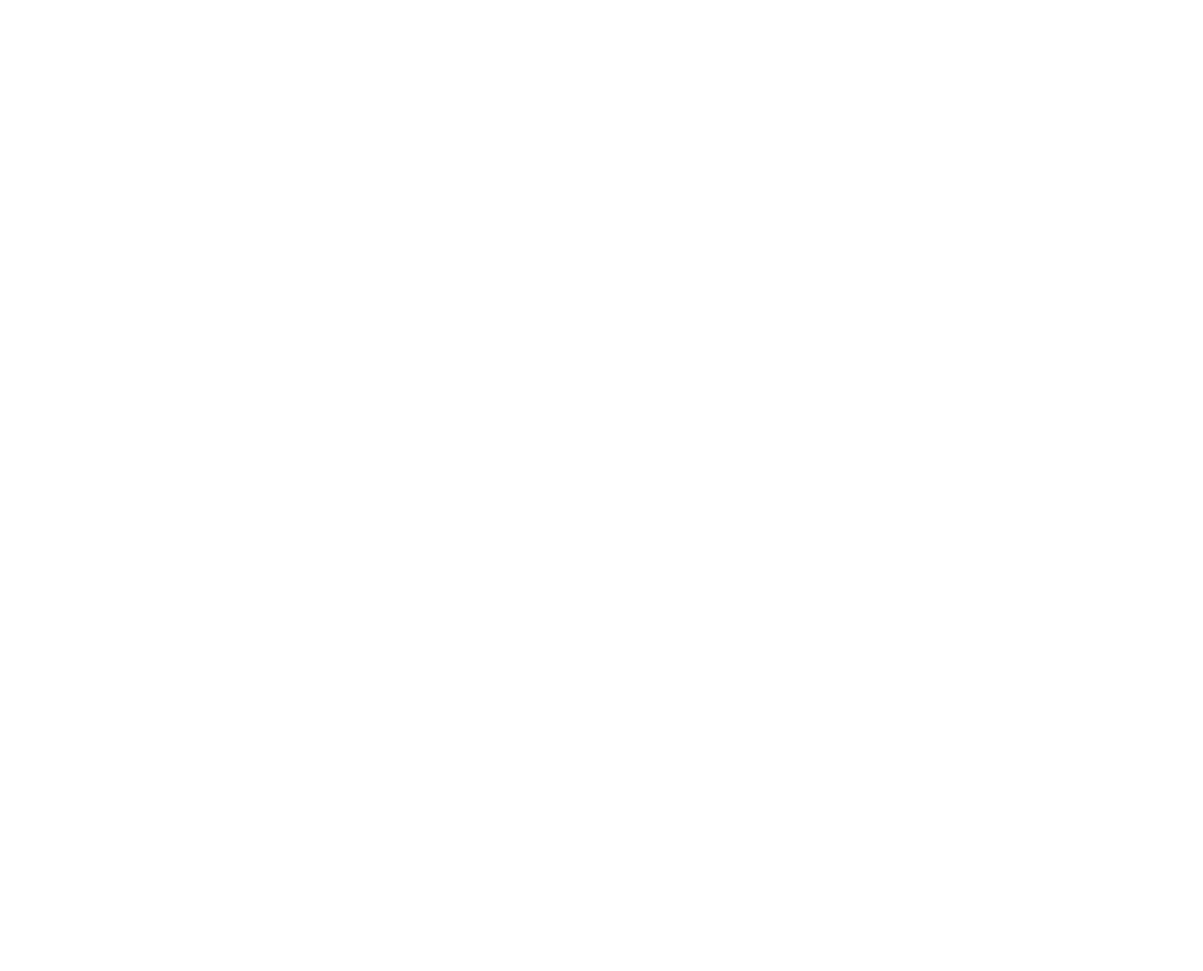
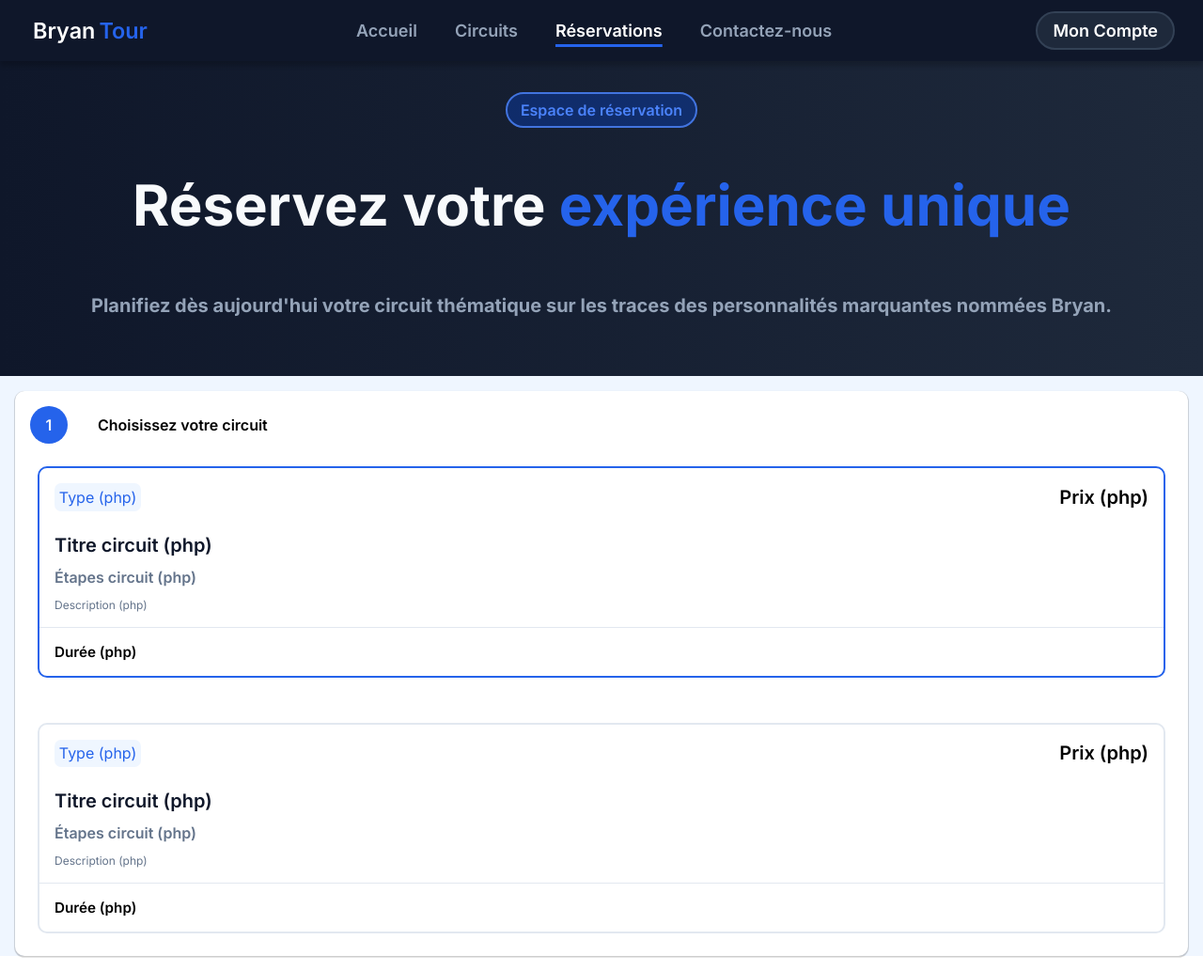
Before and after one commit to Dfortgaming/Projet_BDD, a PHP site: page /reservations.html in a window 1280 px wide. Before the commit the page is empty. Shown: the whole page at 94% size. Before the commit the page ends 800 px from the top, so only its background shows below. Run offline with PHP 8.4, Linux system fonts and the light colour scheme.

Commit message:
Ajout du choix de circuit dans la page de réservation

```diff
--- a/HTML/circuits.html
+++ b/HTML/circuits.html
@@ -39,7 +39,7 @@
                 </div>
 
                 <div class="account">
-                    Mon Compte
+                    <a href=#account class="button">Mon Compte</a>
                 </div>
 
             </div>
@@ -47,7 +47,7 @@
             <nav class="pages" id="pages">
                 <a href="./homepage.html" class="p_link">Accueil</a>
                 <a href="./circuits.html" class="p_link_a">Circuits</a>
-                <a href="#reservations" class="p_link">Réservations</a>
+                <a href="./reservations.html" class="p_link">Réservations</a>
                 <a href="#contact" class="p_link">Contactez-nous</a>
             </nav>
 
--- a/HTML/homepage.html
+++ b/HTML/homepage.html
@@ -39,7 +39,7 @@
                 </div>
 
                 <div class="account">
-                    Mon compte
+                    <a href=#account class="button">Mon Compte</a>
                 </div>
 
             </div>
@@ -47,7 +47,7 @@
             <nav class="pages" id="pages">
                 <a href="./homepage.html" class="p_link_a">Accueil</a>
                 <a href="./circuits.html" class="p_link">Circuits</a>
-                <a href="#reservations" class="p_link">Réservations</a>
+                <a href="./reservations.html" class="p_link">Réservations</a>
                 <a href="#contact" class="p_link">Contactez-nous</a>
             </nav>
 
--- a/HTML/reservations.html
+++ b/HTML/reservations.html
@@ -0,0 +1,112 @@
+<!DOCTYPE html>
+<html lang="fr">
+
+<head>
+    <meta charset="UTF-8">
+    <meta name="viewport" content="width=device-width, initial-scale=1.0">
+
+    <link rel="stylesheet" href="./style/bryan_style.css">
+
+    <title>Bryan's Tour</title>
+
+    <script src="./script/script.js"></script>
+
+    <link rel="preconnect" href="https://fonts.googleapis.com">
+    <link rel="preconnect" href="https://fonts.gstatic.com" crossorigin>
+    <link
+        href="https://fonts.googleapis.com/css2?family=Inter:wght@400;500;600;700;800&display=swap"
+        rel="stylesheet">
+</head>
+
+<body>
+    <main>
+        <header class="d_blue">
+
+            <div class="nav-top">
+
+                <button
+                    class="menu-toggle"
+                    id="menu-toggle"
+                    aria-label="Ouvrir le menu"
+                    aria-expanded="false"
+                    aria-controls="pages">
+                    ☰
+                </button>
+
+                <div class="title_header">
+                    <div class="title_w">Bryan</div>
+                    <div class="title_b">Tour</div>
+                </div>
+
+                <div class="account">
+                    <a href=#account class="button">Mon Compte</a>
+                </div>
+
+            </div>
+
+            <nav class="pages" id="pages">
+                <a href="./homepage.html" class="p_link">Accueil</a>
+                <a href="./circuits.html" class="p_link">Circuits</a>
+                <a href="./reservations.html" class="p_link_a">Réservations</a>
+                <a href="#contact" class="p_link">Contactez-nous</a>
+            </nav>
+
+        </header>
+        <section class="preview" id="accueil">
+
+            <div class="sticker">
+                Espace de réservation
+            </div>
+
+            <h1>
+                Réservez votre
+                <span>expérience unique</span>
+            </h1>
+
+            <div class="subtitle">
+                <h3>
+                    Planifiez dès aujourd'hui votre circuit thématique sur les traces des personnalités marquantes nommées Bryan.
+                </h3>
+            </div>
+
+        </section>
+
+        <section class="content_res">
+
+            <div class="choice">
+                <div class="header">
+                    <div class="number">1</div>
+                    <div class="title">Choisissez votre circuit</div>
+                </div>
+                <div class="content">
+                    <div class="circ_disp_p">
+                        <div class="top">
+                            <div class="type">Type (php)</div>
+                            <div class="prix">Prix (php)</div>
+                        </div>
+                        <div class="mid">
+                            <div class="title-circ">Titre circuit (php)</div>
+                            <div class="steps">Étapes circuit (php)</div>
+                            <div class="desc">Description (php)</div>
+                        </div>
+                        <div class="bottom">
+                            <div class="during_time">Durée (php)</div>
+                        </div>
+                    </div>
+                    <div class="circ_disp">
+                        <div class="top">
+                            <div class="type">Type (php)</div>
+                            <div class="prix">Prix (php)</div>
+                        </div>
+                        <div class="mid">
+                            <div class="title-circ">Titre circuit (php)</div>
+                            <div class="steps">Étapes circuit (php)</div>
+                            <div class="desc">Description (php)</div>
+                        </div>
+                        <div class="bottom">
+                            <div class="during_time">Durée (php)</div>
+                        </div>
+                    </div>
+                </div>
+            </div>
+        </section>
--- a/HTML/style/bryan_style.css
+++ b/HTML/style/bryan_style.css
@@ -41,6 +41,7 @@ body {
     color: white;
     font-size: 1.125rem;
     font-weight: 550;
+    box-shadow: 0px 5px 5px rgba(0, 0, 0, 0.2);
 }
 
 .nav-top {
@@ -94,7 +95,7 @@ body {
     padding: 0.5rem 0.625rem;
     background-color: var(--bg-hero);
     border: 0.125rem solid var(--border-dark);
-    border-radius: 0.625rem;
+    border-radius: 2rem;
     font-size: 0.875rem;
     text-align: center;
     white-space: nowrap;
@@ -335,11 +336,129 @@ a:hover{
 
 a{
     text-decoration: none;
+    color: white ;
 }
 
 .mid-text{
     text-align: center;
     max-width: 8rem;
+}
+
+.number{
+    background-color: var(--badge-text);
+    display: flex;
+    justify-content: center;
+    align-items: center;
+    border-radius: 5rem;
+    padding: 0.5rem;
+    width: 2.5rem ;
+    height: 2.5rem;
+    font-size: 1rem;
+
+}
+
+.title{
+    color: black;
+    font-size: 1rem;
+    margin-left: 2rem;
+}
+
+.header{
+    margin: auto;
+    padding: 0.5rem;
+    display: flex;
+    flex-direction: row;
+    align-items: center;
+}
+
+.choice{
+    background-color: var(--bg-card);
+    margin: 1rem;
+    padding: 0.5rem;
+    border-radius: 10px;
+    box-shadow: 0px 0.05rem 0.05rem 0.05rem rgba(0, 0, 0, 0.2);
+    font-weight: 600;
+}
+
+.choice:hover{
+    box-shadow: 0px 0.1rem 0.1rem 0.1rem rgba(0, 0, 0, 0.2);;
+}
+
+.content{
+    display: flex;
+    flex-direction:column ;
+    gap: 1rem;
+}
+
+.circ_disp_p{
+    margin: 1rem;
+    border:#2563EB solid 2.25px;
+    border-radius: 10px;
+
+}
+
+.circ_disp:hover{
+    margin: 1rem;
+    border:#6f93e0 solid 2.25px;
+    border-radius: 10px;
+}
+
+.circ_disp{
+    margin: 1rem;
+    border:var(--border) solid 2.25px;
+    border-radius: 10px;
+}
+
+.circ_disp .top{
+    display: flex;
+    flex-direction: row;
+    align-items: center;
+    justify-content: space-between;
+    padding: 1rem;
+    font-weight: 400;
+    border-bottom: none;
+}
+
+.circ_disp_p .top{
+    display: flex;
+    flex-direction: row;
+    align-items: center;
+    justify-content: space-between;
+    padding: 1rem;
+    font-weight: 400;
+    border-bottom: none;
+}
+
+.top .type{
+    font-size: 1rem;
+}
+.top .prix{
+    font-size: 1.25rem;
+    color: black;
+    font-weight: 600;
+}
+
+.mid{
+    display: flex;
+    flex-direction: column;
+    gap: 0.75rem;
+    margin-top: 0.5rem;
+    border-bottom: var(--border) solid 0.05rem;
+}
+
+.mid .title-circ{
+    font-weight: 550;
+    font-size: 1.25em;
+}
+
+.mid .desc{
+    font-size: 0.75rem;
+    margin-bottom: 1rem;
+}
+
+.bottom{
+    color: black;
+    font-size: 0.95rem;
 }
 
 @media screen and (min-width: 768px) {
```
